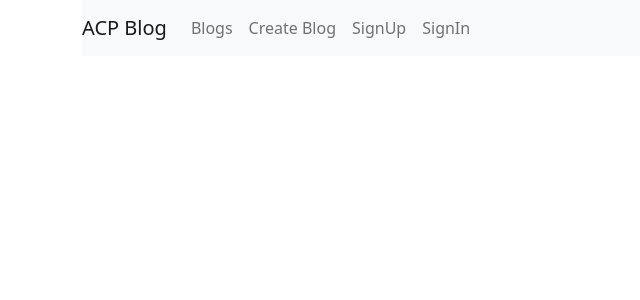
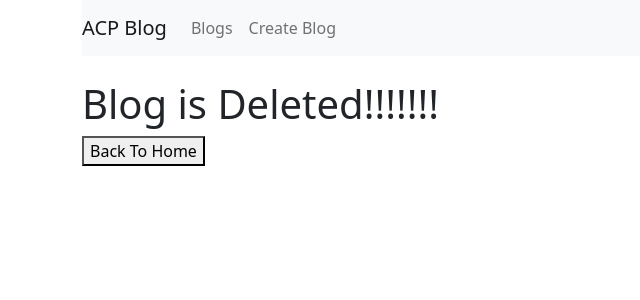
Before and after one commit to acpadarshpandey/bloguireact, a React (Create React App) app: page /delete in a window 1280 px wide. Shown: the top 300 px of the page, without its empty margins (0-640 px from the left). Built offline with nearby package versions, Linux system fonts and the light colour scheme.

Commit message:
delete op

```diff
--- a/src/App.js
+++ b/src/App.js
@@ -4,7 +4,7 @@ import "bootstrap/dist/css/bootstrap.min.css";
 import CreateBlog from "./components/createBlog";
 import editBlog from "./components/editBlog";
 import Blogslist from "./components/bloglist";
-import SignUp from "./components/signup"
+import Delete from "./components/delete"
 
 class App extends Component {
   render() {
@@ -21,12 +21,7 @@ class App extends Component {
                 <li className="navbar-item">
                   <Link to="/create" className="nav-link">Create Blog</Link>
                 </li>
-                <li className="navbar-item">
-                <Link to="/signup" className="nav-link">SignUp</Link>
-                </li>
-                <li className="navbar-item">
-                <Link to="/autentication" className="nav-link">SignIn</Link>
-                </li>
+
               </ul>
             </div>
           </nav>
@@ -34,7 +29,7 @@ class App extends Component {
           <Route path="/" exact component={Blogslist} />
           <Route path="/edit/:id" component={editBlog} />
           <Route path="/create" component={CreateBlog} />
-          <Route path="/signup" component={SignUp}/>
+          <Route path="/delete" component={Delete}/>
         </div>
       </Router>
     );
--- a/src/components/bloglist.js
+++ b/src/components/bloglist.js
@@ -1,5 +1,6 @@
 import React, { Component } from 'react';
 import axios from 'axios';
+import {Link} from "react-router-dom"
 
 
 
@@ -29,7 +30,7 @@ export default class BlogsLists extends Component {
                       <h5 class="card-title">Blogs</h5>
                       <h6 class="card-subtitle mb-2 text-muted">{blog.Author}</h6>
                       <p class="card-text">{blog.Blog}</p>
-                      <button onClick={()=>{
+                      <Link to="/delete">      <button onClick={()=>{
                           const id=blog._id;
                           axios.delete(`https://blog-backends.herokuapp.com/blogDelete/${id}`)
                         .then(() =>
@@ -37,7 +38,7 @@ export default class BlogsLists extends Component {
 
                            })
 
-                      }}> Delete</button>
+                      }}>  Delete </button> </Link>
 
                     </div>
                   </div>
--- /dev/null
+++ b/src/components/delete.js
@@ -0,0 +1,13 @@
+import React from "react";
+import { Link } from "react-router-dom";
+
+const Delete=()=>{
+    return(
+        <div>
+            <h1> Blog is Deleted!!!!!!!</h1>
+           <Link to="/" > <button > Back To Home</button></Link>
+        </div>
+    )
+}
+
+export default Delete;
```
